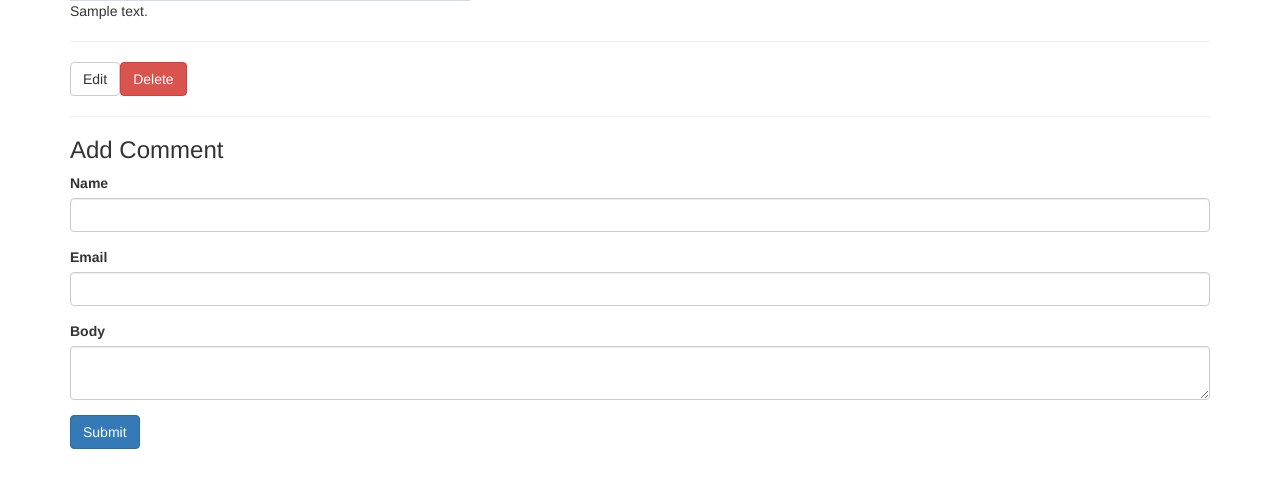
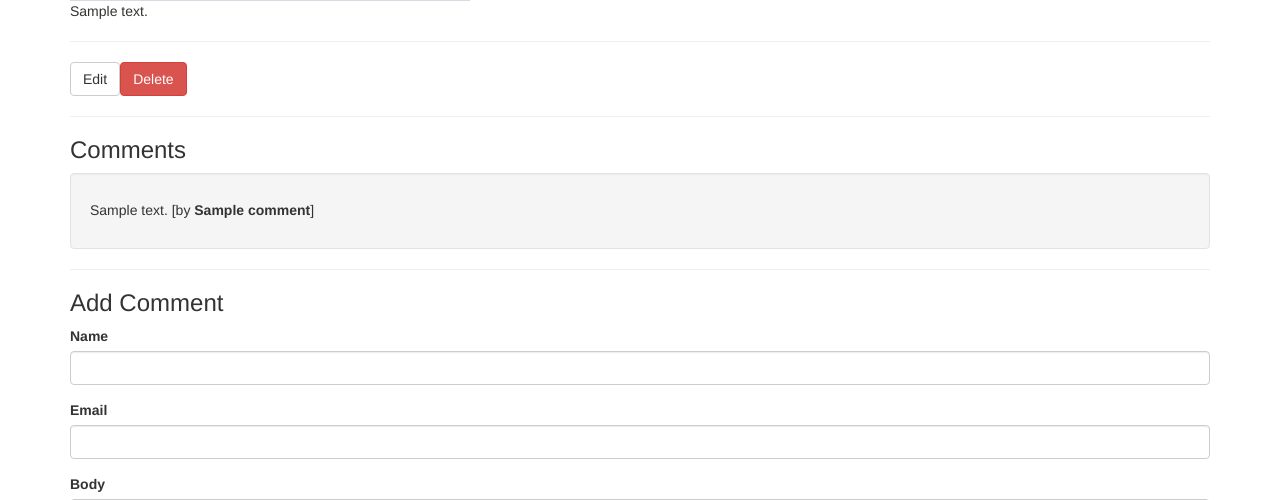
Before and after one commit to Sbontek/studyProjects, a PHP site: the page made by application/views/posts/view.php in a window 1280 px wide. Shown: the part 462-962 px from the top of the page. Before the commit the page ends 911 px from the top, so only its background shows below. Run offline with PHP 8.4, Linux system fonts and the light colour scheme; the template is opened without the code that fills it: most values are stand-ins (such as "Sample title", 1, 10 or a date in 2020); grey boxes marked "Sample" are stand-in pictures; data that the repository does not hold is empty; some libraries are stand-ins or nearby versions.

Commit message:
update
added comment functionality.
started on login functionality.

```diff
--- a/application/controllers/Posts.php
+++ b/application/controllers/Posts.php
@@ -16,6 +16,9 @@ class Posts extends CI_Controller {
 		public function view($slug = NULL)
 		{
 			$data['post'] = $this->post_model->get_posts($slug);
+			$post_id = $data['post']['id'];
+			$data['comments'] = $this->comment_model->get_comments($post_id);
+
 
 			if(empty($data['post']))
 			{
--- a/application/models/Comment_model.php
+++ b/application/models/Comment_model.php
@@ -22,6 +22,7 @@
 		public function get_comments($post_id)
 		{
 			$query = $this->db->get_where('comments', array('post_id' => $post_id));
+			return $query->result_array();
 		}
 	}
 
--- a/application/views/posts/view.php
+++ b/application/views/posts/view.php
@@ -11,6 +11,18 @@
 <?php echo form_open('/posts/delete/'.$post['id']); ?>
 	<input type="submit" value="Delete" class="btn btn-danger">
 </form>
+<hr>
+<h3>Comments</h3>
+<?php if($comments) : ?>
+	<?php foreach($comments as $comment) : ?>
+	 <div class="well">
+		<h5><?php echo $comment['body']; ?> [by <strong><?php echo $comment['name']; ?></strong>]</h5>
+	 </div>
+	<?php endforeach; ?>
+<?php else : ?>
+	<p>No Comments To Display</p>
+<?php endif; ?>
+
 <hr>
 
 <h3>Add Comment</h3>
```
Also changed, not shown: README.md.
